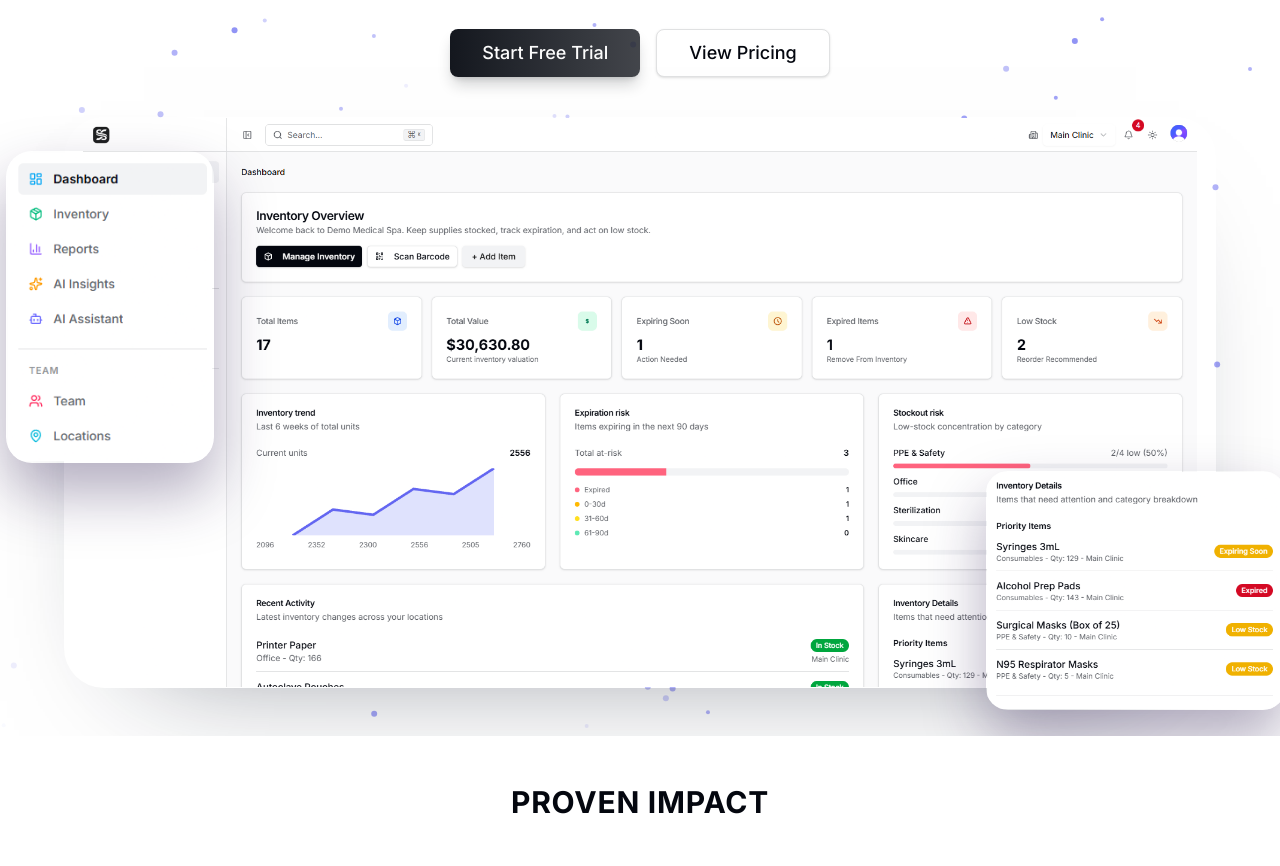
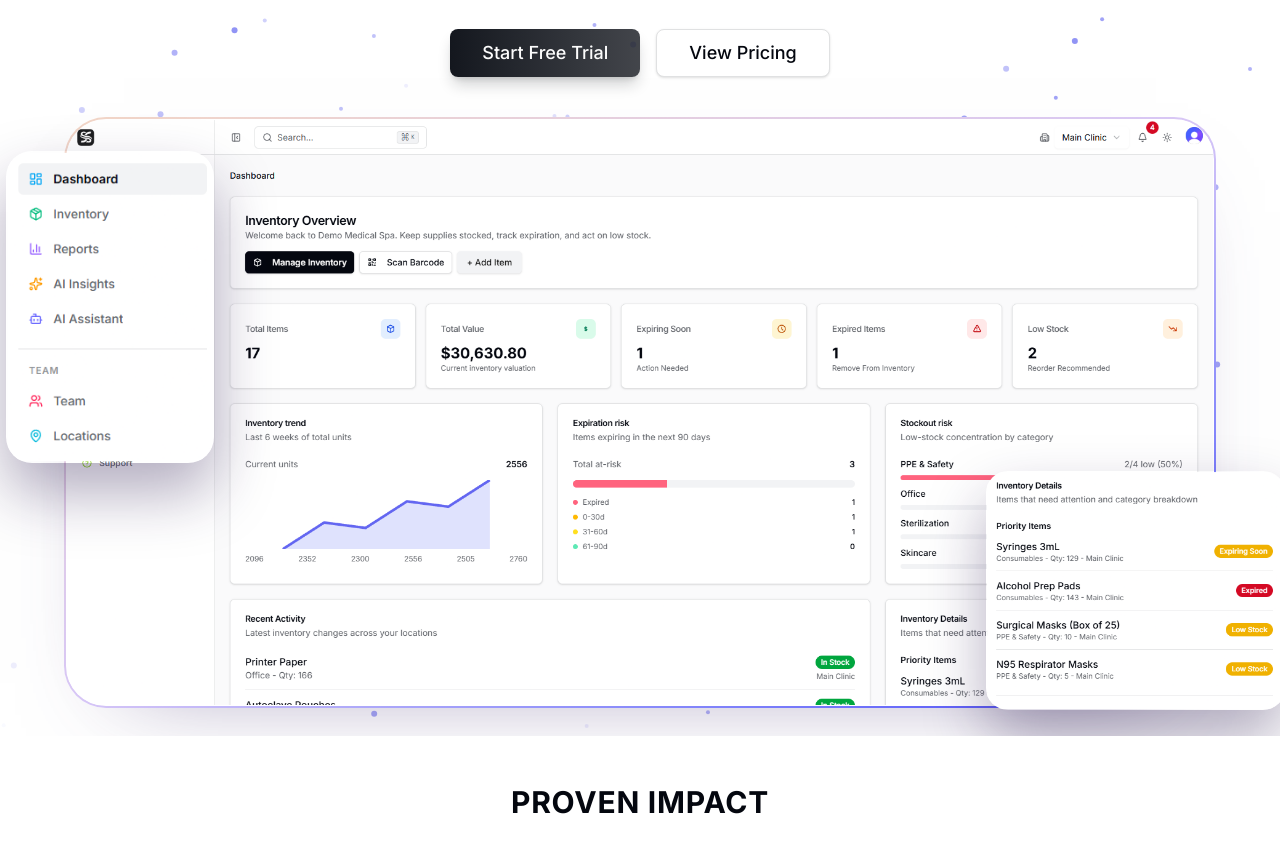
Before and after one commit to Leado1/Supplr, a Next.js app: page / in a window 1280 px wide. Shown: the part 419-1285 px from the top of the page. Built offline with nearby package versions, Linux system fonts and the light colour scheme; no server answers.

Commit message:
border on dashboard card

```diff
--- a/src/components/marketing/layered-dashboard.tsx
+++ b/src/components/marketing/layered-dashboard.tsx
@@ -10,22 +10,21 @@ interface LayeredDashboardProps {
 
 export function LayeredDashboard({ className }: LayeredDashboardProps) {
   return (
-    <div
-      className={cn(
-        "relative mx-auto w-full aspect-[1803/894]",
-        className,
-      )}
-    >
+    <div className={cn("relative mx-auto w-full aspect-[1803/894]", className)}>
       <div className="relative h-full w-full">
+        <div className="rounded-[42px] bg-gradient-to-br from-[#F3D6C6] via-[#D7C6F6] to-[#4B3CF7] p-[2px] shadow-[0_35px_90px_-60px_rgba(76,58,120,0.55)]">
+          <div className="overflow-hidden rounded-[40px] bg-white">
             <Image
               src="/images/dashboard.png?v=5"
               alt="Supplr dashboard preview"
               width={1803}
               height={894}
-          className="h-full w-full object-contain rounded-[40px] shadow-[0_50px_120px_-80px_rgba(15,23,42,0.55)]"
+              className="h-full w-full object-contain rounded-[40px]"
               priority
               unoptimized
             />
+          </div>
+        </div>
 
         <Image
           src="/images/sidebar.png"
```
Lines whose indentation alone changed are shown as unchanged.
